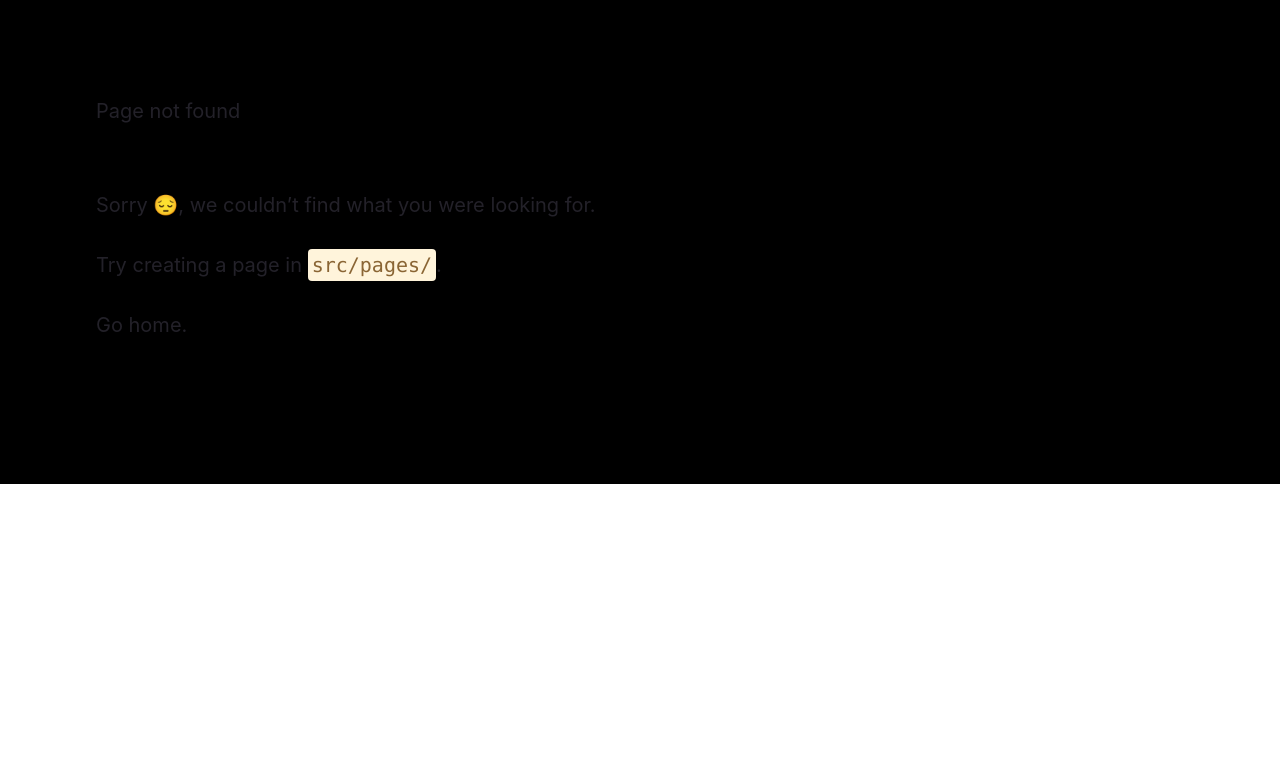
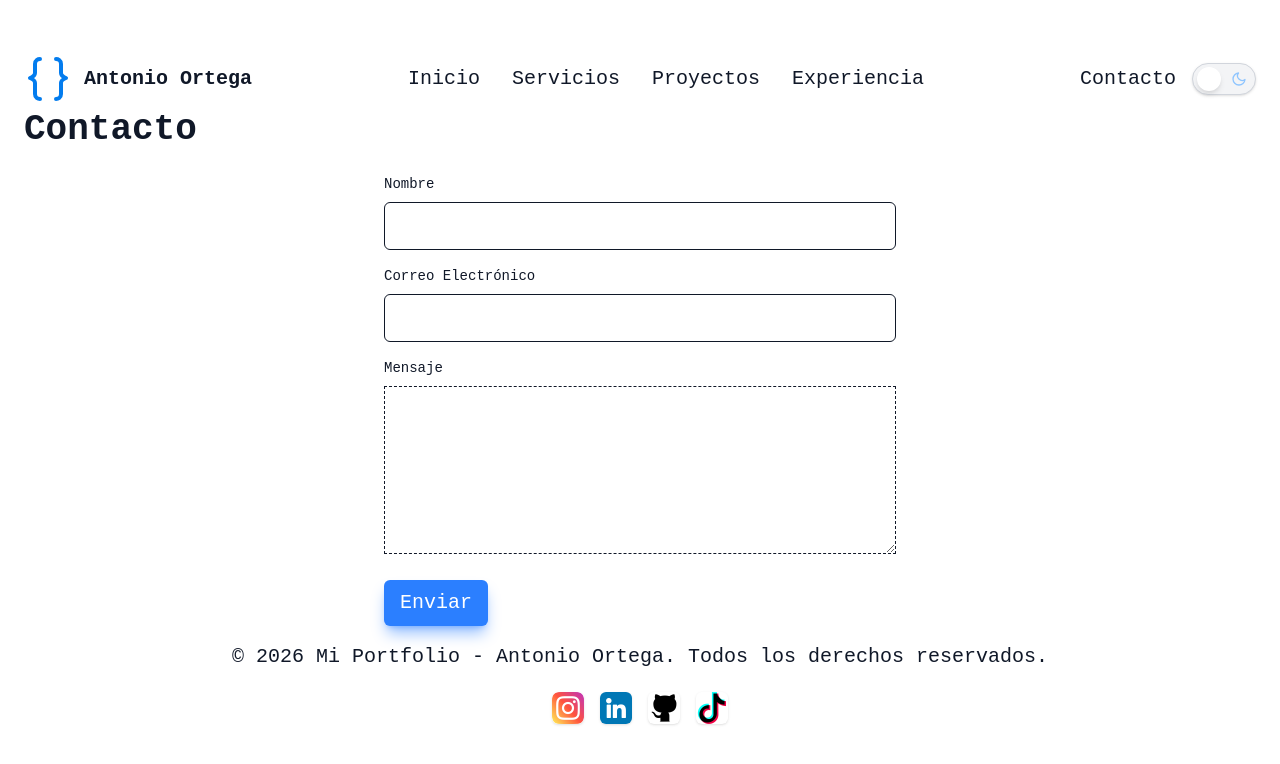
Before and after one commit to antondev23/Portafolio, a Gatsby site: page /contact in a window 1280 px wide. Before the commit this address had no page. Built offline with nearby package versions, Linux system fonts and the light colour scheme; Gatsby itself is replaced by a stand-in of ours.

Commit message:
fase ultimos detalles

```diff
--- a/src/components/footer.jsx
+++ b/src/components/footer.jsx
@@ -1,9 +1,12 @@
 import React from "react";
+import Redes from "./redes";
 
 const Footer = () => {
     return (
-        <footer className="bg-black text-white text-center py-4">
-            &copy; 2024 Mi Portfolio. Todos los derechos reservados.
+        <footer className="text-center  py-4">
+            &copy; 2026 Mi Portfolio - Antonio Ortega. Todos los derechos reservados.
+            <Redes />
+
         </footer>
     );
 }
--- a/src/components/hero.jsx
+++ b/src/components/hero.jsx
@@ -2,6 +2,7 @@ import React, { useState, useEffect } from "react";
 import { StaticImage } from "gatsby-plugin-image";
 import { motion } from "framer-motion";
 import ScrollIndicator from "./scrollIndicador";
+import Redes from "./redes";
 
 
 
@@ -36,21 +37,7 @@ const Hero = () => {
 
           </p>
 
-          <div className="container-fluid flex flex-row gap-4">
-            <a href="https://www.instagram.com/anton.ort03/" target="_blank" rel="noopener noreferrer">
-              <StaticImage className="w-4 h-4 md:w-8 md:h-8 object-contain rounded-md shadow-sm hover:scale-115 transition-transform duration-200 mt-5" src="../images/instagram.png">
-              </StaticImage>
-            </a>
-            <a href="https://linkedin.com/in/antonio-ortega-43b3952b4" target="_blank" rel="noopener noreferrer">
-              <StaticImage className="w-4 h-4 md:w-8 md:h-8 object-contain rounded-md shadow-sm hover:scale-115 transition-transform duration-200 mt-5" src="../images/linkedin.png">
-              </StaticImage>
-            </a>
-            <a href="https://github.com/antondev23" target="_blank" rel="noopener noreferrer">
-              <StaticImage className=" bg-white w-4 h-4 md:w-8 md:h-8 object-contain rounded-md shadow-sm hover:scale-115 transition-transform duration-200 mt-5" src="../images/github.png">
-              </StaticImage>
-            </a>
-
-          </div>
+          <Redes />
 
           <div className="scroll">
             {/* <motion.div
--- a/src/components/nav.jsx
+++ b/src/components/nav.jsx
@@ -1,27 +1,30 @@
 import { Link } from "gatsby";
-import { StaticImage } from "gatsby-plugin-image";
 import React from "react";
+import ThemeSwitch from "./themeSwitch";
 
 
 const Nav = () => {
     return (
-        <nav className="bg-black shadow-md flex items-center justify-between">
+        <nav className="flex items-center justify-between ">
             <div className="flex-shrink-0">
                 {/* Logo placeholder */}
-                <div class="flex items-center gap-3">
-                    <a href="./"><svg xmlns="http://www.w3.org/2000/svg" width="48" height="48" viewBox="0 0 48 48"><g fill="none" stroke="#037CEE" stroke-linecap="round" stroke-linejoin="round" stroke-width="4"><path d="M16 4C14 4 11 5 11 9C11 13 11 15 11 18C11 21 6 23 6 23C6 23 11 25 11 28C11 31 11 35 11 39C11 43 14 44 16 44"/><path d="M32 4C34 4 37 5 37 9C37 13 37 15 37 18C37 21 42 23 42 23C42 23 37 25 37 28C37 31 37 35 37 39C37 43 34 44 32 44"/></g></svg></a>
-                    <span class="text-white font-semibold">Antonio Ortega</span>
+                <div className="flex items-center gap-3">
+                    <a href="./"><svg xmlns="http://www.w3.org/2000/svg" width="48" height="48" viewBox="0 0 48 48"><g fill="none" stroke="#037CEE" strokeLinecap="round" strokeLinejoin="round" strokeWidth="4"><path d="M16 4C14 4 11 5 11 9C11 13 11 15 11 18C11 21 6 23 6 23C6 23 11 25 11 28C11 31 11 35 11 39C11 43 14 44 16 44" /><path d="M32 4C34 4 37 5 37 9C37 13 37 15 37 18C37 21 42 23 42 23C42 23 37 25 37 28C37 31 37 35 37 39C37 43 34 44 32 44" /></g></svg></a>
+                    <span className="font-semibold">Antonio Ortega</span>
                 </div>
 
             </div>
             <ul className="flex p-4 space-x-8 flex-1 justify-center">
                 <li><Link to="/">Inicio</Link></li>
                 <li><Link to="/service">Servicios</Link></li>
-                <li><Link to="/proyectos">Proyectos</Link></li>
+                <li><Link to="/projects">Proyectos</Link></li>
                 <li><Link to="/experiencia">Experiencia</Link></li>
             </ul>
-            <div className="flex-shrink-0 ">
-                <a href="#" className="text-white hover:text-gray-300">Contactar</a>
+            <div className="flex flex-shrink-0 items-center gap-4">
+                <ul>
+                    <li><Link to="/contact">Contacto</Link></li>
+                </ul>
+                <ThemeSwitch />
             </div>
         </nav>
     );
--- /dev/null
+++ b/src/components/redes.jsx
@@ -0,0 +1,30 @@
+import React from "react";
+import { StaticImage } from "gatsby-plugin-image";
+
+const Redes = () => {
+    return (
+        <>
+
+        <div className="container-fluid flex flex-row justify-center gap-4">
+            <a href="https://www.instagram.com/anton.ort03/" target="_blank" rel="noopener noreferrer">
+              <StaticImage alt="Instagram" className="w-4 h-4 md:w-8 md:h-8 object-contain rounded-md shadow-sm hover:scale-115 transition-transform duration-200 mt-5" src="../images/instagram.png">
+              </StaticImage>
+            </a>
+            <a href="https://linkedin.com/in/antonio-ortega-43b3952b4" target="_blank" rel="noopener noreferrer">
+              <StaticImage alt="LinkedIn" className="w-4 h-4 md:w-8 md:h-8 object-contain rounded-md shadow-sm hover:scale-115 transition-transform duration-200 mt-5" src="../images/linkedin.png">
+              </StaticImage>
+            </a>
+            <a href="https://github.com/antondev23" target="_blank" rel="noopener noreferrer">
+              <StaticImage alt="GitHub" className=" bg-white w-4 h-4 md:w-8 md:h-8 object-contain rounded-md shadow-sm hover:scale-115 transition-transform duration-200 mt-5" src="../images/github.png">
+              </StaticImage>
+            </a>
+            <a href="https://www.tiktok.com/@antonort23" target="_blank" rel="noopener noreferrer">
+              <StaticImage alt="TikTok" className="w-4 h-4 md:w-8 md:h-8 object-contain rounded-md shadow-sm hover:scale-115 transition-transform duration-200 mt-5" src="../images/tiktok.png">
+              </StaticImage>
+            </a>
+          </div>
+        </>
+    );
+};
+
+export default Redes;
--- a/src/components/scrollIndicador.jsx
+++ b/src/components/scrollIndicador.jsx
@@ -3,7 +3,7 @@ import { motion } from "framer-motion"
 
 const ScrollIndicator = () => {
   return (
-    <div className="flex flex-col items-center gap-2">
+    <div className="flex flex-col items-center gap-2 mt-8">
 
       {/* Mouse */}
       <motion.div
--- /dev/null
+++ b/src/components/themeSwitch.jsx
@@ -0,0 +1,65 @@
+import React, { useEffect, useState } from "react";
+import { motion } from "framer-motion";
+
+const ThemeSwitch = () => {
+  const [isDark, setIsDark] = useState(false);
+
+  useEffect(() => {
+    const savedTheme = window.localStorage.getItem("theme");
+    const prefersDark = window.matchMedia("(prefers-color-scheme: dark)").matches;
+    const shouldUseDark = savedTheme ? savedTheme === "dark" : prefersDark;
+
+    setIsDark(shouldUseDark);
+    document.documentElement.classList.toggle("dark", shouldUseDark);
+  }, []);
+
+  const toggleTheme = () => {
+    const nextTheme = !isDark;
+
+    setIsDark(nextTheme);
+    document.documentElement.classList.toggle("dark", nextTheme);
+    window.localStorage.setItem("theme", nextTheme ? "dark" : "light");
+  };
+
+  return (
+    <button
+      type="button"
+      onClick={toggleTheme}
+      aria-label={isDark ? "Activar modo claro" : "Activar modo oscuro"}
+      className="relative flex h-8 w-16 items-center rounded-full border border-gray-300 bg-gray-100 p-1 shadow-sm transition-colors duration-300 dark:border-gray-700 dark:bg-gray-800"
+    >
+      <svg
+        className="absolute left-2 h-4 w-4 text-amber-500"
+        viewBox="0 0 24 24"
+        fill="none"
+        stroke="currentColor"
+        strokeWidth="2"
+        strokeLinecap="round"
+        strokeLinejoin="round"
+        aria-hidden="true"
+      >
+        <circle cx="12" cy="12" r="4" />
+        <path d="M12 2v2M12 20v2M4.93 4.93l1.41 1.41M17.66 17.66l1.41 1.41M2 12h2M20 12h2M4.93 19.07l1.41-1.41M17.66 6.34l1.41-1.41" />
+      </svg>
+      <svg
+        className="absolute right-2 h-4 w-4 text-blue-300"
+        viewBox="0 0 24 24"
+        fill="none"
+        stroke="currentColor"
+        strokeWidth="2"
+        strokeLinecap="round"
+        strokeLinejoin="round"
+        aria-hidden="true"
+      >
+        <path d="M21 12.79A9 9 0 1 1 11.21 3 7 7 0 0 0 21 12.79z" />
+      </svg>
+      <motion.span
+        className="relative z-10 h-6 w-6 rounded-full bg-white shadow-md dark:bg-blue-400"
+        animate={{ x: isDark ? 32 : 0 }}
+        transition={{ type: "spring", stiffness: 500, damping: 30 }}
+      />
+    </button>
+  );
+};
+
+export default ThemeSwitch;
--- /dev/null
+++ b/src/pages/contact.jsx
@@ -0,0 +1,32 @@
+import React from "react";
+import Nav from "../components/nav";
+import Footer from "../components/footer";
+
+const ContactPage = () => {
+    return (
+        <main className="min-h-screen px-6 py-12 bg-white dark:bg-gray-900 text-gray-900 dark:text-gray-100 font-sans">
+            <Nav />
+            <div className="container mx-auto">
+                <h1 className="text-4xl font-bold mb-6">Contacto</h1>
+                <form className="max-w-lg mx-auto">
+                    <div className="mb-4">
+                        <label className="block text-sm font-medium mb-2" htmlFor="name">Nombre</label>
+                        <input className="w-full px-3 py-2 border rounded-md focus:outline-none focus:ring focus:border-blue-300" type="text" id="name" name="name" required />
+                    </div>
+                    <div className="mb-4">
+                        <label className="block text-sm font-medium mb-2" htmlFor="email">Correo Electrónico</label>
+                        <input className="w-full px-3 py-2 border rounded-md focus:outline-none focus:ring focus:border-blue-300" type="email" id="email" name="email" required />
+                    </div>
+                    <div className="mb-4">
+                        <label className="block text-sm font-medium mb-2" htmlFor="message">Mensaje</label>
+                        <textarea className="w-full px-3 py-2 border border-dashed focus:outline-none focus:ring focus:border-blue-300" id="message" name="message" rows="5" required></textarea>
+                    </div>
+                    <button className="bg-blue-500 text-white px-4 py-2 shadow-lg shadow-blue-500/50 rounded-md hover:bg-blue-600 transition-colors duration-200" type="submit">Enviar</button>
+                </form>
+            </div>
+            <Footer />
+        </main>
+    );
+};
+
+export default ContactPage;
--- /dev/null
+++ b/src/pages/experiencia.jsx
@@ -0,0 +1,17 @@
+import React from "react";
+import Nav from "../components/nav";
+import Proyectos from "../components/proyectos";
+import Footer from "../components/footer";
+
+const ExperienciaPage = () => {
+    return (
+        <main className="min-h-screen px-6 py-12 bg-white dark:bg-gray-900 text-gray-900 dark:text-gray-100 font-sans">
+            <Nav />
+            <div className="container mx-auto">
+                <Proyectos />
+            </div>
+            <Footer />
+        </main>
+    );
+}
+export default ExperienciaPage;
--- /dev/null
+++ b/src/pages/projects.jsx
@@ -0,0 +1,19 @@
+import React from "react";
+import Nav from "../components/nav";
+import Proyectos from "../components/proyectos";
+import Proyectos2 from "../components/proyectos2";
+import Footer from "../components/footer";
+
+const ProjectsPage = () => {
+    return (
+        <main className="min-h-screen px-6 py-12 bg-white dark:bg-gray-900 text-gray-900 dark:text-gray-100 font-sans">
+            <Nav />
+            <div className="container mx-auto">
+                <Proyectos2 />
+            </div>
+            <Footer />
+        </main>
+    );
+}
+
+export default ProjectsPage;
--- a/src/styles/global.css
+++ b/src/styles/global.css
@@ -1,7 +1,7 @@
 @import "tailwindcss";
+@custom-variant dark (&:where(.dark, .dark *));
 
 main{
   font-family: "Fira Code", monospace;
   font-size: 20px;
-  background-color: black;
 }
```
Also changed, not shown: src/images/tiktok.png (added), src/images/tiktok.svg (added).
